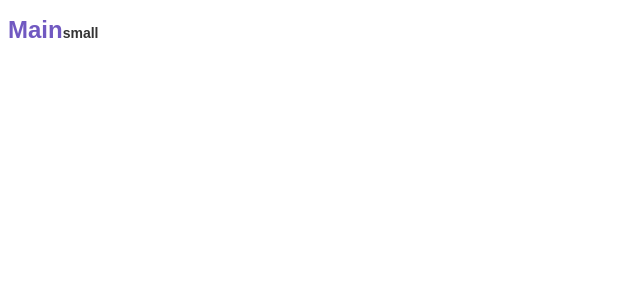
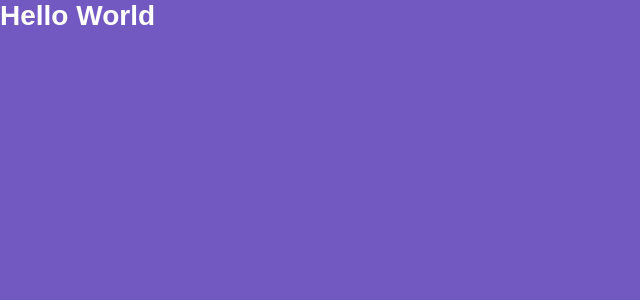
Before and after one commit to jairpro/bootcamp-gostack-modulo05, a React (Create React App) app: page / in a window 1280 px wide. Shown: the top 300 px of the page, without its empty margins (0-640 px from the left). Built offline with nearby package versions, Linux system fonts and the light colour scheme.

Commit message:
Estilos globais

```diff
--- a/src/App.js
+++ b/src/App.js
@@ -1,11 +1,15 @@
 import React from "react";
 
 import Routes from "./routes";
+import GlobalStyle from "./styles/global";
 
 function App() {
   return (
     <div className="App">
-      <Routes />
+      <>
+        <Routes />
+        <GlobalStyle />
+      </>
     </div>
   );
 }
--- a/src/pages/Main/index.js
+++ b/src/pages/Main/index.js
@@ -3,10 +3,5 @@
 import { Title } from "./styles";
 
 export default function Main() {
-  return (
-    <Title error={false}>
-      Main
-      <small>small</small>
-    </Title>
-  );
+  return <Title>Hello World</Title>;
 }
--- a/src/pages/Main/styles.js
+++ b/src/pages/Main/styles.js
@@ -1,12 +1,5 @@
 import styled from "styled-components";
 
 export const Title = styled.h1`
-  font-size: 24px;
-  color: ${props => (props.error ? "red" : "#7159c1")};
-  font-family: Arial, Helvetica, sans-serif;
-
-  small {
-    font-size: 14px;
-    color: #333;
-  }
+  color: #fff;
 `;
--- /dev/null
+++ b/src/styles/global.js
@@ -0,0 +1,29 @@
+import { createGlobalStyle } from "styled-components";
+
+export default createGlobalStyle`
+  * {
+    margin: 0;
+    padding: 0;
+    outline: 0;
+    box-sizing: border-box;
+  }
+
+  html, body, #root {
+    min-height: 100%;
+  }
+
+  body {
+    background: #7159c1;
+    -webkit-foont-smoothing: antialiazed !important;
+  }
+
+  body, input, button {
+    color: #222;
+    font-size: 14px;
+    font-family: Arial, Helvetica, sans-serif;
+  }
+
+  button {
+    cursor: pointer;
+  }
+`;
```
